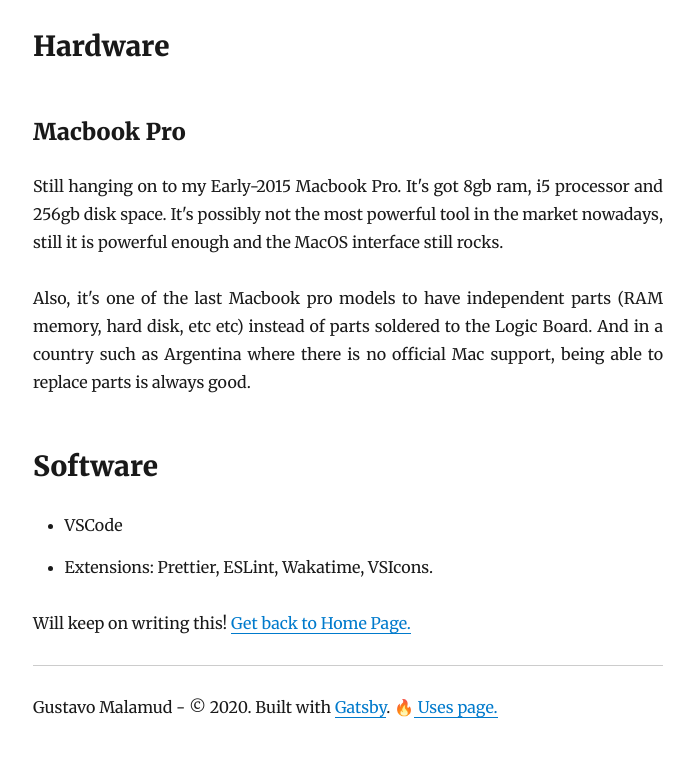
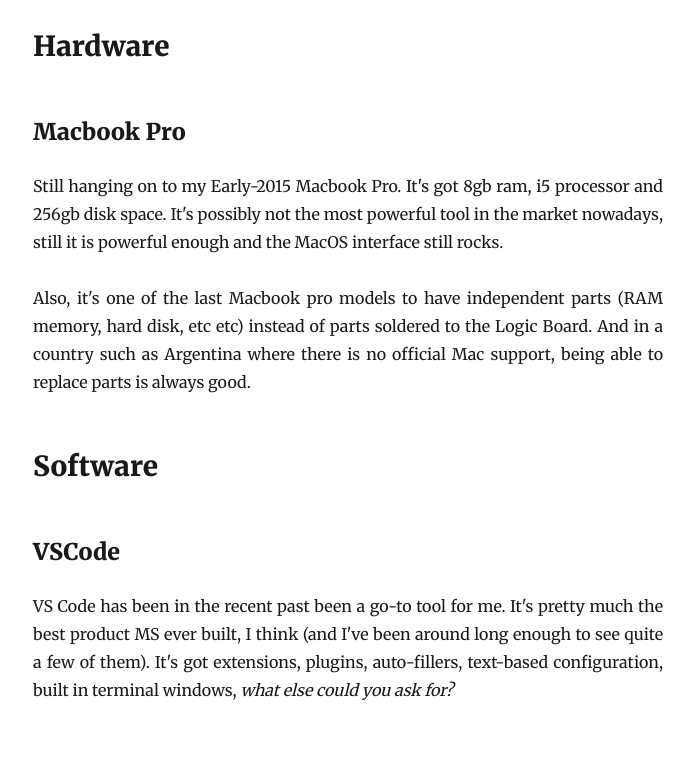
Before and after one commit to gusma/malamud.dev, a Gatsby site: page /uses in a window 1280 px wide. Shown: the part 191-948 px from the top of the page, without its empty margins (292-986 px from the left). Built offline with nearby package versions, Linux system fonts and the light colour scheme; Gatsby itself is replaced by a stand-in of ours; some packages are replaced by stand-ins of ours.

Commit message:
Enhances on uses page

```diff
--- a/src/pages/uses.js
+++ b/src/pages/uses.js
@@ -33,10 +33,15 @@
 								replace parts is always good.
 							</p>
 							<h2>Software</h2>
-							<ul>
-								<li>VSCode</li>
-								<li>Extensions: Prettier, ESLint, Wakatime, VSIcons.</li>
-							</ul>
+							<h3>VSCode</h3>
+							<p>
+								VS Code has been in the recent past been a go-to tool for me.
+								It's pretty much the best product MS ever built, I think (and
+								I've been around long enough to see quite a few of them). It's
+								got extensions, plugins, auto-fillers, text-based configuration,
+								built in terminal windows, <i>what else could you ask for?</i>
+							</p>
+							<h3>Extensions: Prettier, ESLint, Wakatime, VSIcons.</h3>
 							<p>
 								Will keep on writing this!{" "}
 								<Link to='/'>Get back to Home Page.</Link>
```
